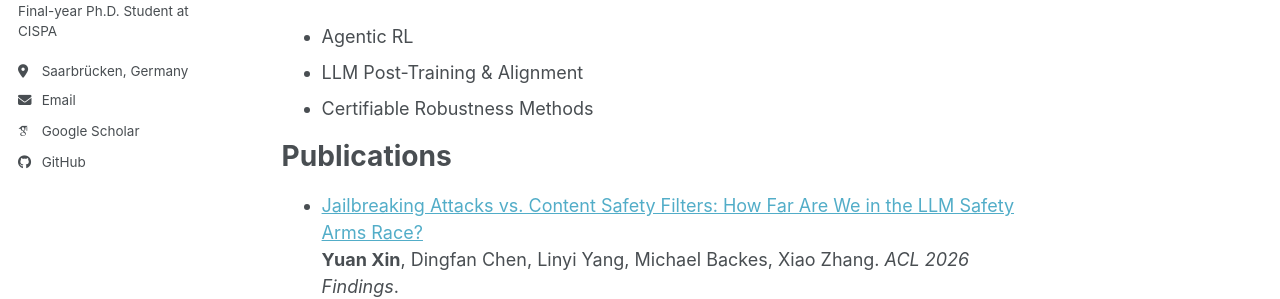
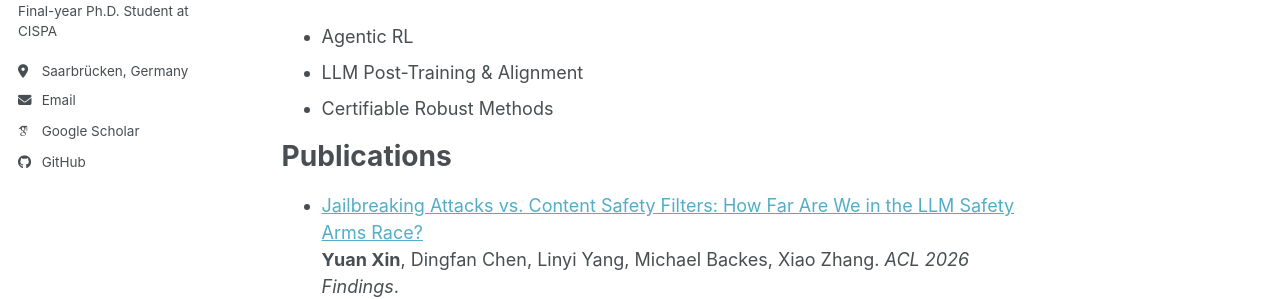
Before and after one commit to AppleXY/applexy.github.io, a Jekyll site: the page built from _pages/about.md, in a window 1280 px wide and 1382 px high. Shown: the part 276-575 px from the top of the window. Built offline with Jekyll 4.4.1, drawn with Linux system fonts in a browser that asks for light colours; some web fonts are replaced; a script bundle is joined from its source files by our own code; library files that are not in the unit come from our copies.

Commit message:
Update about.md

```diff
--- a/_pages/about.md
+++ b/_pages/about.md
@@ -14,7 +14,7 @@ I am a final-year Ph.D. student at [CISPA Helmholtz Center for Information Secur
 
 * Agentic RL
 * LLM Post-Training & Alignment
-* Certifiable Robustness Methods
+* Certifiable Robust Methods
 
 # Publications
 
```
